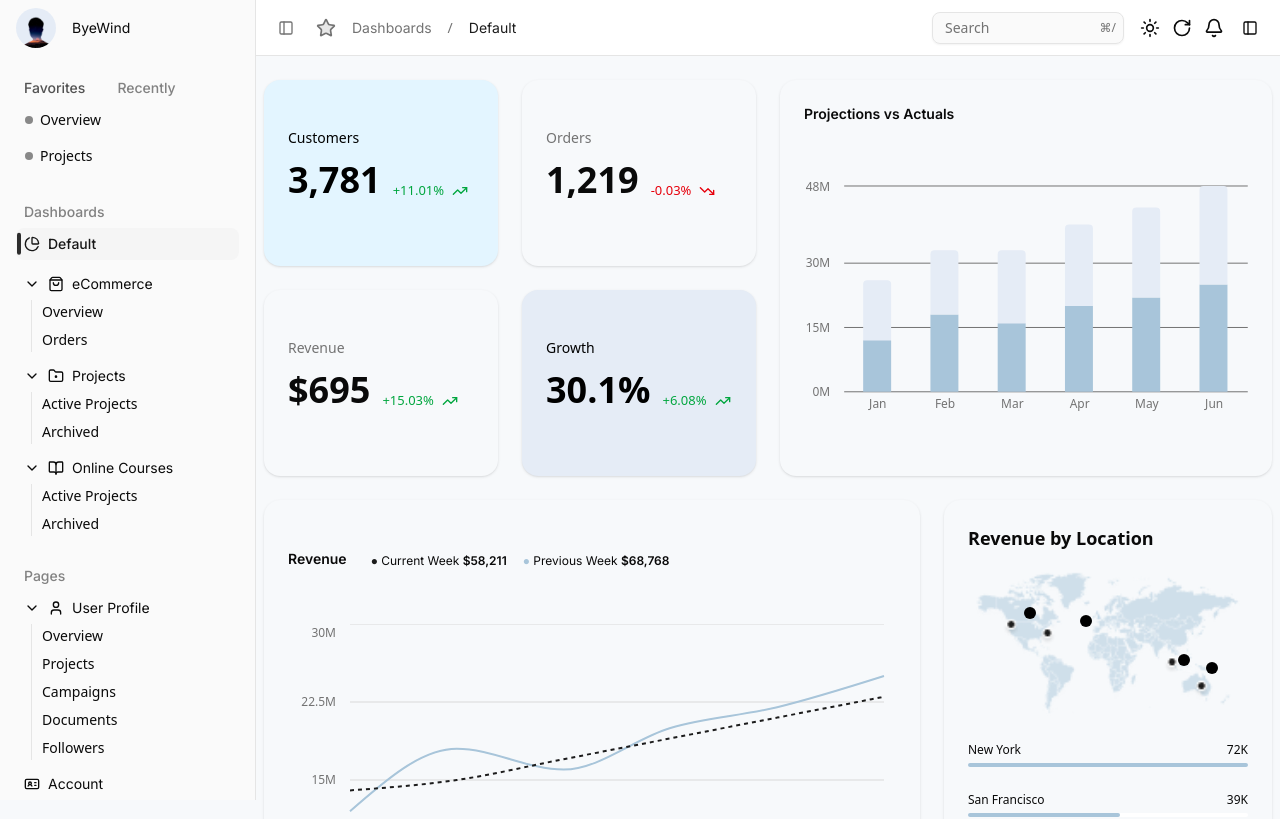
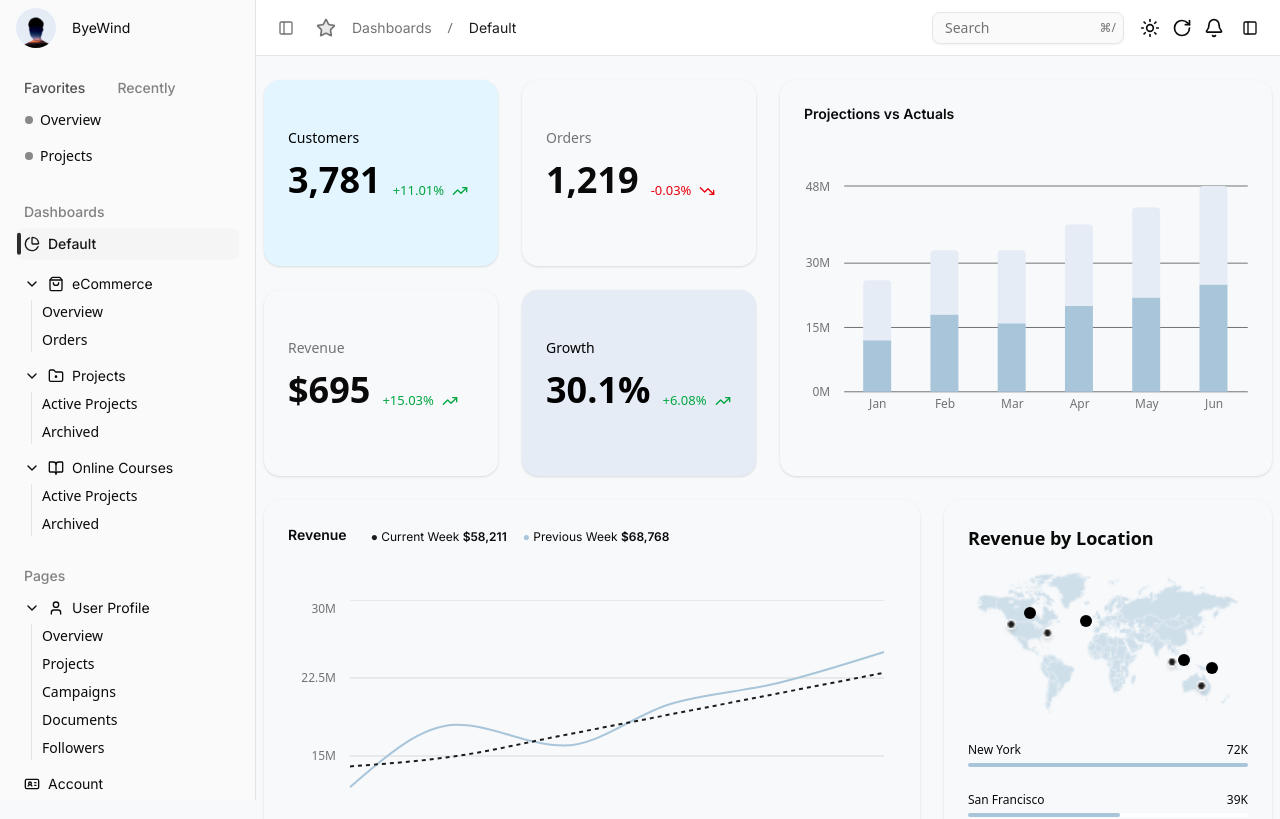
Before and after one commit to PravinSliet123/juspay-ui-assesment, a React app: page / in a window 1280 px wide. Shown: the top 819 px of the page. Built offline with nearby package versions, Linux system fonts and the light colour scheme; the HTML template or start-up script is replaced by a standard one.

Commit message:
minor fix in reports ui

```diff
--- a/src/components/ecommerce/Reports.jsx
+++ b/src/components/ecommerce/Reports.jsx
@@ -244,7 +244,7 @@ export default function ShadcnDashboard() {
           {/* Left - Revenue Chart */}
           <div className="flex-[2] flex h-full">
             <Card className="rounded-2xl shadow-sm bg-[#F7F9FB] dark:bg-[#FFFFFF0D] flex flex-col flex-1">
-              <CardHeader className="pb-0 pt-6 px-4 sm:px-6">
+              <CardHeader className="pb-0 px-4 sm:px-6">
                 <div className="flex items-center gap-6">
                   <CardTitle className="font-inter font-semibold text-[14px] leading-[20px] tracking-normal">
                     Revenue
```
